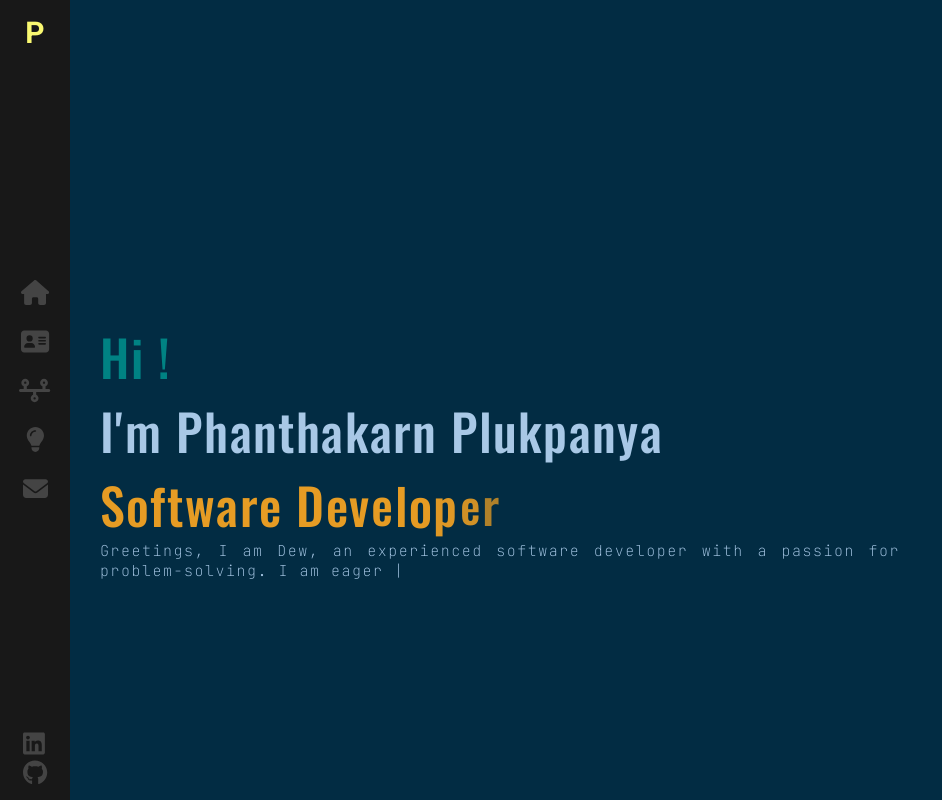
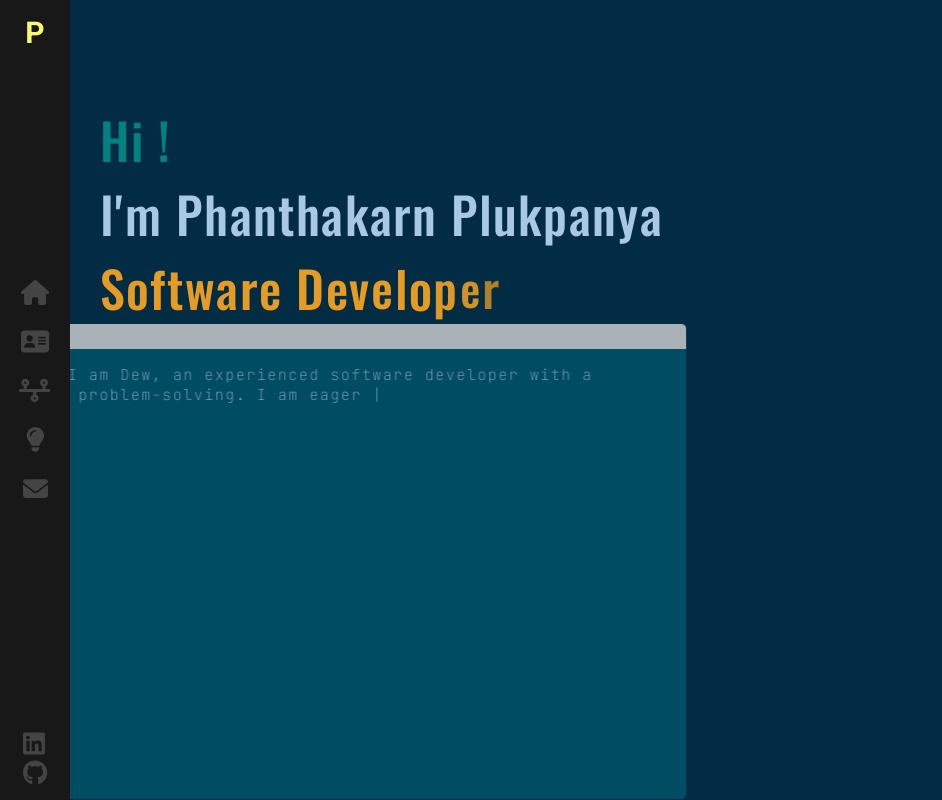
Before and after one commit to phanthakarnp1997/react-portfolio, a React (Vite) app: page / in a window 1280 px wide. Shown: the whole page, without its empty margins (0-942 px from the left). Built offline with nearby package versions, Linux system fonts and the light colour scheme.

Commit message:
feat: terminal typing style

```diff
--- a/src/components/Home/index.jsx
+++ b/src/components/Home/index.jsx
@@ -2,12 +2,25 @@ import "./index.scss";
 import React, { useState, useEffect } from "react";
 import AnimateText from "../AnimateText";
 import { TypeAnimation } from "react-type-animation";
+import Terminal from "../Terminal";
 
 export default function Home() {
   const [letterClass, setLetterClass] = useState("text-animate");
   const sayhi = "Hi !";
   const name = "I'm Phanthakarn Plukpanya";
   const rolename = "Software Developer";
+  const descriptionTypingComponent = (
+    <TypeAnimation
+      speed={50}
+      sequence={[
+        `Greetings, I am Dew, an experienced software developer with a passion
+          for problem-solving. I am eager to expand my knowledge of cutting-edge
+          technologies and embrace fresh challenges to further enhance my
+          skillset.`,
+        1000,
+      ]}
+    />
+  );
 
   useEffect(() => {
     setTimeout(() => {
@@ -29,16 +42,7 @@ export default function Home() {
         </div>
       </div>
       <div className={`description`}>
-        <TypeAnimation
-          speed={50}
-          sequence={[
-            `Greetings, I am Dew, an experienced software developer with a passion
-          for problem-solving. I am eager to expand my knowledge of cutting-edge
-          technologies and embrace fresh challenges to further enhance my
-          skillset.`,
-            1000,
-          ]}
-        />
+        <Terminal displayItem={descriptionTypingComponent} />
       </div>
     </div>
   );
--- a/src/components/Home/index.scss
+++ b/src/components/Home/index.scss
@@ -2,7 +2,7 @@
   display: flex;
   flex-direction: column;
   justify-content: center;
-  align-items: left;
+  align-items: start;
   height: 100%;
   width: 100%;
   position: fixed;
@@ -24,33 +24,13 @@
 }
 
 .description {
+  display: inline-block;
+  vertical-align: top;
   font-family: "JetBrains Mono", monospace;
   font-size: 1.5rem;
-  max-width: 800px;
-  text-align: justify;
+  opacity: 0;
+  animation: fadeInLeft;
+  animation-duration: 1s;
+  animation-delay: 5s;
+  animation-fill-mode: forwards;
 }
-
-.emoji-animation::after {
-  min-width: 1.4em;
-  margin: 0.3em 0.4em;
-  text-align: center;
-  animation-name: twoFrames;
-  animation-duration: 1.5s;
-  animation-timing-function: linear;
-  animation-iteration-count: infinite;
-}
-
-.wave::after {
-  content: "✋";
-  --emoji: "👋";
-}
-
-@keyframes twoFrames {
-  50% {
-    content: var(--emoji);
-  }
-}
-
-.bounce {
-  animation: bounce2 2s ease infinite;
-}
--- /dev/null
+++ b/src/components/Terminal/index.jsx
@@ -0,0 +1,13 @@
+import "./index.scss";
+import React from "react";
+
+export default function Terminal({ displayItem }) {
+  return (
+    <>
+      <div className="bar"></div>
+      <div id="screen">
+        <div className="item--display">{displayItem}</div>
+      </div>
+    </>
+  );
+}
--- /dev/null
+++ b/src/components/Terminal/index.scss
@@ -0,0 +1,24 @@
+.bar {
+  text-align: center;
+  width: 750px;
+  height: 25px;
+  background-color: #dad9d9;
+  margin: 0 auto;
+  font-family: monospace;
+  padding: auto;
+  float: none;
+  border-top-left-radius: 5px;
+  border-top-right-radius: 5px;
+}
+#screen {
+  background-color: #00566c;
+  width: 750px;
+  height: 450px;
+  border-bottom-left-radius: 5px;
+  border-bottom-right-radius: 5px;
+  margin: 0 auto;
+  padding: 1px;
+}
+.item--display {
+  margin: 1.5rem;
+}
```
